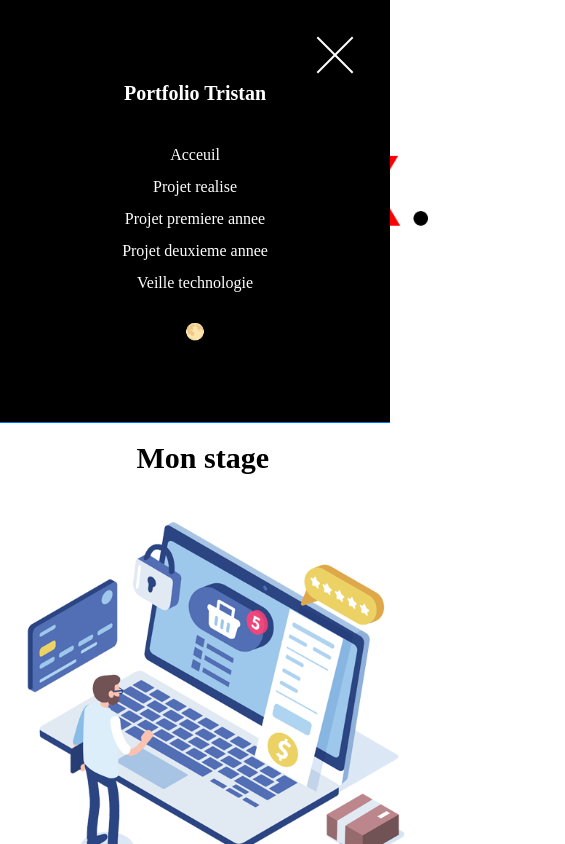
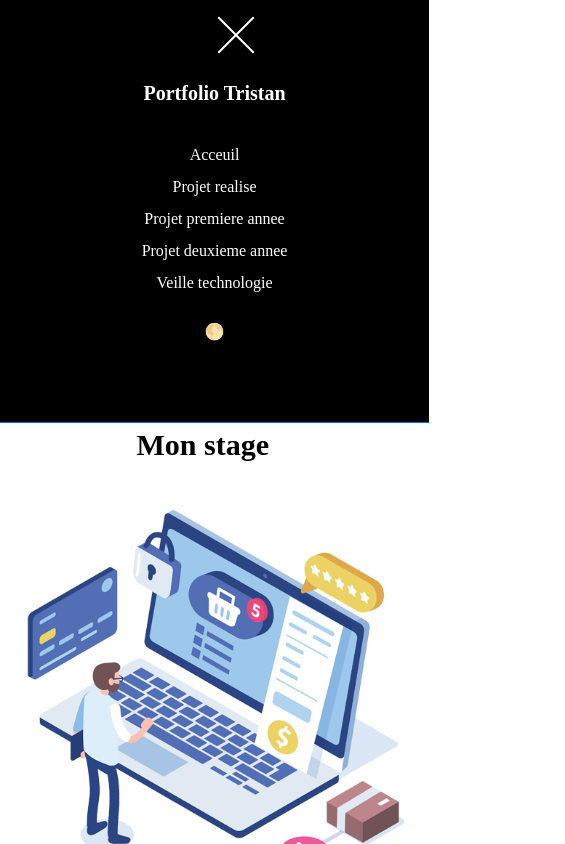
Before and after one commit to Leckyy/portfolio2, a plain HTML site: page rapport.html in a window 390 px wide. Both pictures are taken after a click on the button "toggle curtain navigation". Shown: the top 844 px of the page, 565 px wide, since content can reach past the window. Drawn offline with nearby package versions, Linux system fonts and the light colour scheme.

Commit message:
Add files via upload

```diff
--- a/rapport.css
+++ b/rapport.css
@@ -697,3 +697,78 @@ nav ul{
 
 
                 }
+
+                @media screen and (max-width: 400px) {
+                    .nav-toggler {
+                        top: 10px;
+                        right: 33%;
+
+                        }
+
+                        nav{
+                            z-index: 10;
+                            position: fixed;
+                            width: 100vw;
+                            min-height: 50vh;
+                            display: flex;
+                            justify-content: center;
+                            align-items: center;
+                            flex-direction: column;
+                            background: black;
+                            border-bottom: 1px solid rgb(0, 110, 255);
+                            transform: translateY(-100%);
+                            transition: transform 0.3s cubic-bezier(0.73, 0.11, 0.67, 0.84);
+
+                        }
+
+
+                        .rideaux{
+                            z-index: 10;
+                            position: fixed;
+                            width: 110vw;
+                            min-height: 50vh;
+                            display: flex;
+                            justify-content: center;
+                            align-items: center;
+                            flex-direction: column;
+                            background: black;
+                            border-bottom: 1px solid rgb(0, 110, 255);
+                            transform: translateY(-100%);
+                            transition: transform 0.3s cubic-bezier(0.73, 0.11, 0.67, 0.84);
+
+                        }
+
+                        .rideaux.active{
+                            transform: translate(0);
+                        }
+
+                        #rideaux-change{
+                            cursor: pointer;
+                           }
+
+                           .titre1{
+                            left: 30%;
+
+                           }
+
+                           .image1{
+                            width: 350px;
+                            left: -13%;
+                           }
+
+                           .text1{
+                            left: 15%;
+                           }
+
+                           .titre3{
+                            left: 1%;
+                           }
+                           .text3{
+                            left: 2%;
+                           }
+
+
+
+
+
+                }
```
